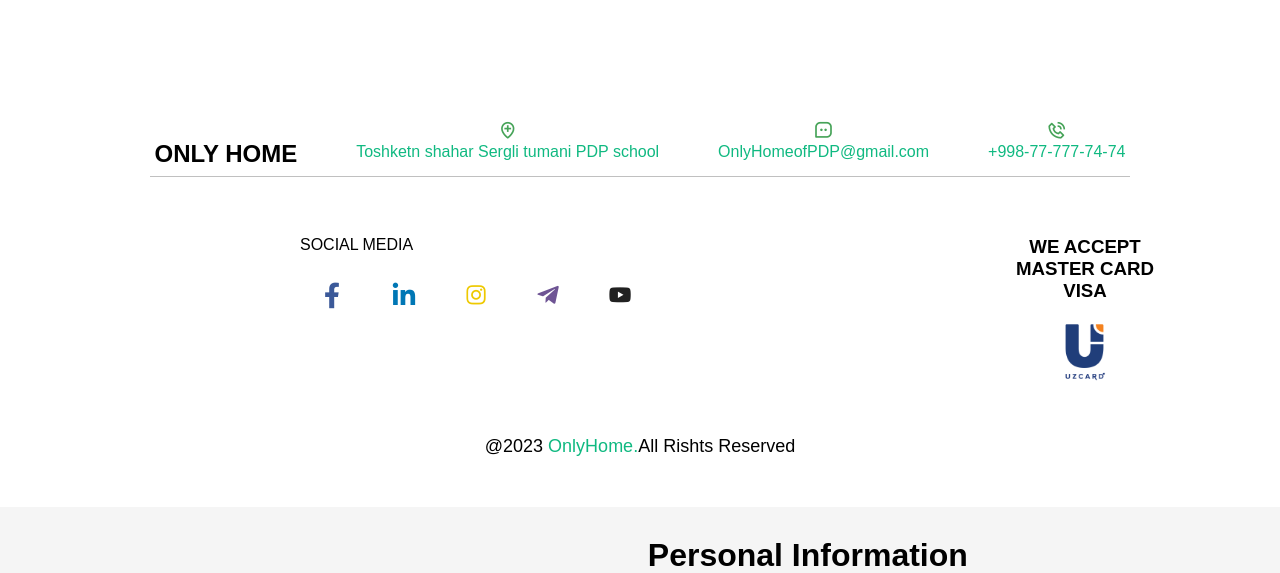
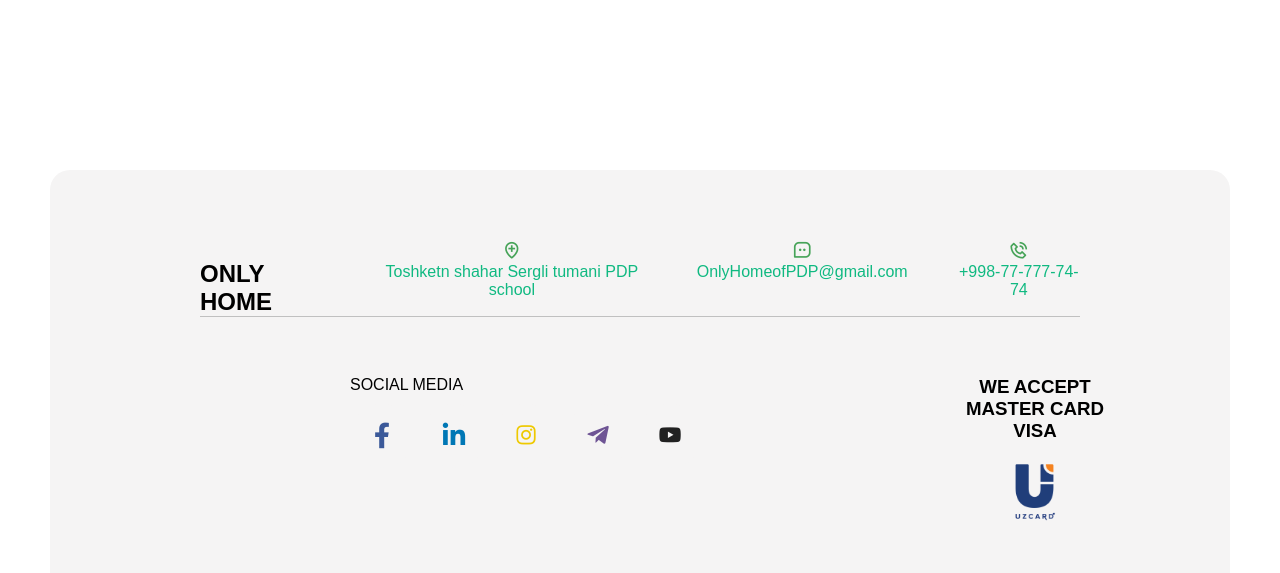
Before and after one commit to spektr035/test, a plain HTML site: page index.html in a window 1280 px wide. Shown: the part 1740-2313 px from the top of the page. Drawn offline with nearby package versions, Linux system fonts and the light colour scheme.

Commit message:
03.03.24

```diff
--- a/home.css
+++ b/home.css
@@ -72,9 +72,9 @@ nav .language {
   height: 30px;
 }
 nav .language:hover {
-  color: #46a358;
-  border: 1px dashed #46a358;
-  background-color: #fff;
+  color: #fff;
+  border: 1px dashed black;
+  background-color: green;
   cursor: pointer;
 }
 nav .til {
@@ -91,7 +91,6 @@ nav .right_end .icons .login {
   background-color: #46a358;
   width: 110px;
   height: 35px;
-  color: #fff;
   border-radius: 15px;
   padding-left: 10px;
   display: flex;
@@ -101,7 +100,8 @@ nav .right_end .icons .login {
   text-align: center;
 }
 nav .right_end .icons .login:hover {
-  background-color: #46a358;
+  background-color: green;
+  border: 1px dashed black;
 }
 nav .right_end .icons i {
   color: #fff;
@@ -143,7 +143,7 @@ header .rightt_img img {
 .cards {
   width: 270px;
   height: 250px;
-  border: solid silver;
+  border: solid #46a358;
   border-radius: 15px;
   margin-top: 20px;
 }
@@ -168,11 +168,18 @@ header .rightt_img img {
   transform: scale(1.1);
   cursor: pointer;
 }
+footer {
+  margin: 5px 50px;
+  border-radius: 20px;
+  background-color: rgb(245, 244, 244);
+}
 .location {
   display: flex;
   justify-content: space-around;
   box-shadow: 0px 1px 0px 0px silver;
-  margin: 150px 150px;
+  margin: 20px 150px;
+  padding-top: 70px;
+  margin-top: 100px;
   gap: 50px;
   padding-bottom: 10px;
 }
@@ -194,10 +201,16 @@ header .rightt_img img {
 }
 
 .location_two {
-  margin-left: 50px;
+  /* margin-left: 0px; */
+  margin-bottom: 20px;
+  margin: 0px 50px;
+  border-radius: 15px;
+  height: 250px;
+  align-items: center;
   display: flex;
   justify-content: space-between;
   padding: 10px 100px;
+  /* background-color: rgb(245, 244, 244); */
 }
 /* .location_two .apps img {
   width: 25px;
@@ -221,9 +234,10 @@ header .rightt_img img {
   height: 64px;
   text-decoration: none;
   border-radius: 100%;
-  background: #fff;
+  background: rgb(245, 244, 244);
   text-align: center;
 }
+/* rgb(224, 223, 223) */
 .social-button::after {
   content: "";
   position: absolute;
--- a/index.html
+++ b/index.html
@@ -218,6 +218,7 @@
         </div>
     </div>
     </div>
+    <footer>
      <div class="location">
          <div class="first">
          <h2>ONLY HOME</h2>
--- a/style.css
+++ b/style.css
@@ -260,12 +260,18 @@ header .right_img {
   background-color: green;
   cursor: pointer;
 }
-
+footer {
+  margin: 5px 50px;
+  border-radius: 20px;
+  background-color: rgb(245, 244, 244);
+}
 .location {
   display: flex;
   justify-content: space-around;
   box-shadow: 0px 1px 0px 0px silver;
   margin: 50px 150px;
+  padding-top: 70px;
+  margin-top: 100px;
   gap: 50px;
 }
 .location .first {
@@ -313,7 +319,7 @@ header .right_img {
   height: 64px;
   text-decoration: none;
   border-radius: 100%;
-  background: #fff;
+  background: rgb(245, 244, 244);
   text-align: center;
 }
 .social-button::after {
@@ -415,6 +421,12 @@ header .right_img {
   text-align: center;
   width: 190px;
   font-weight: 300;
+}
+.cartalar {
+  display: flex;
+  align-items: center;
+  margin-right: 100px;
+  gap: 30px;
 }
 .buttom {
   font-size: large;
```
Also changed, not shown: Home.prect.html (+7 -1 lines), buy.html (+0 -3 lines).
